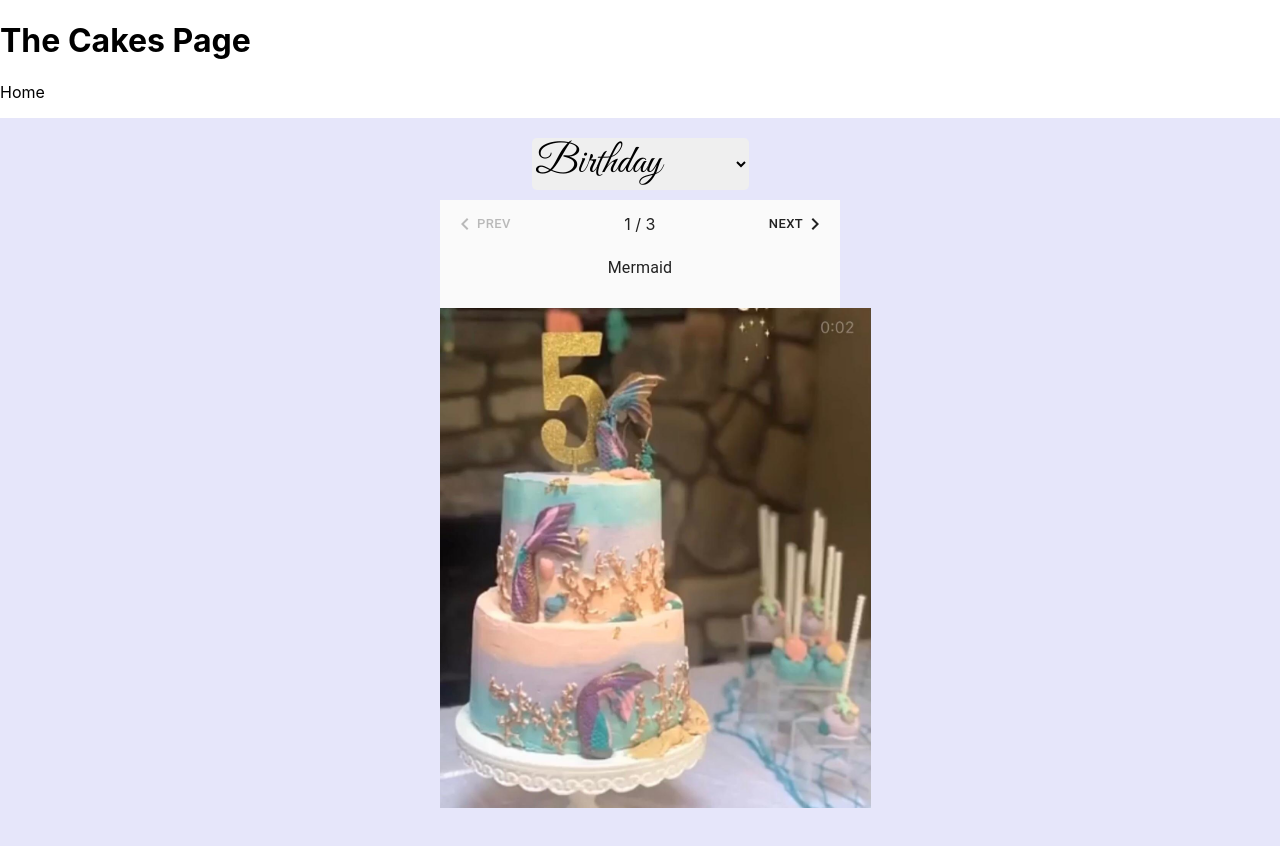
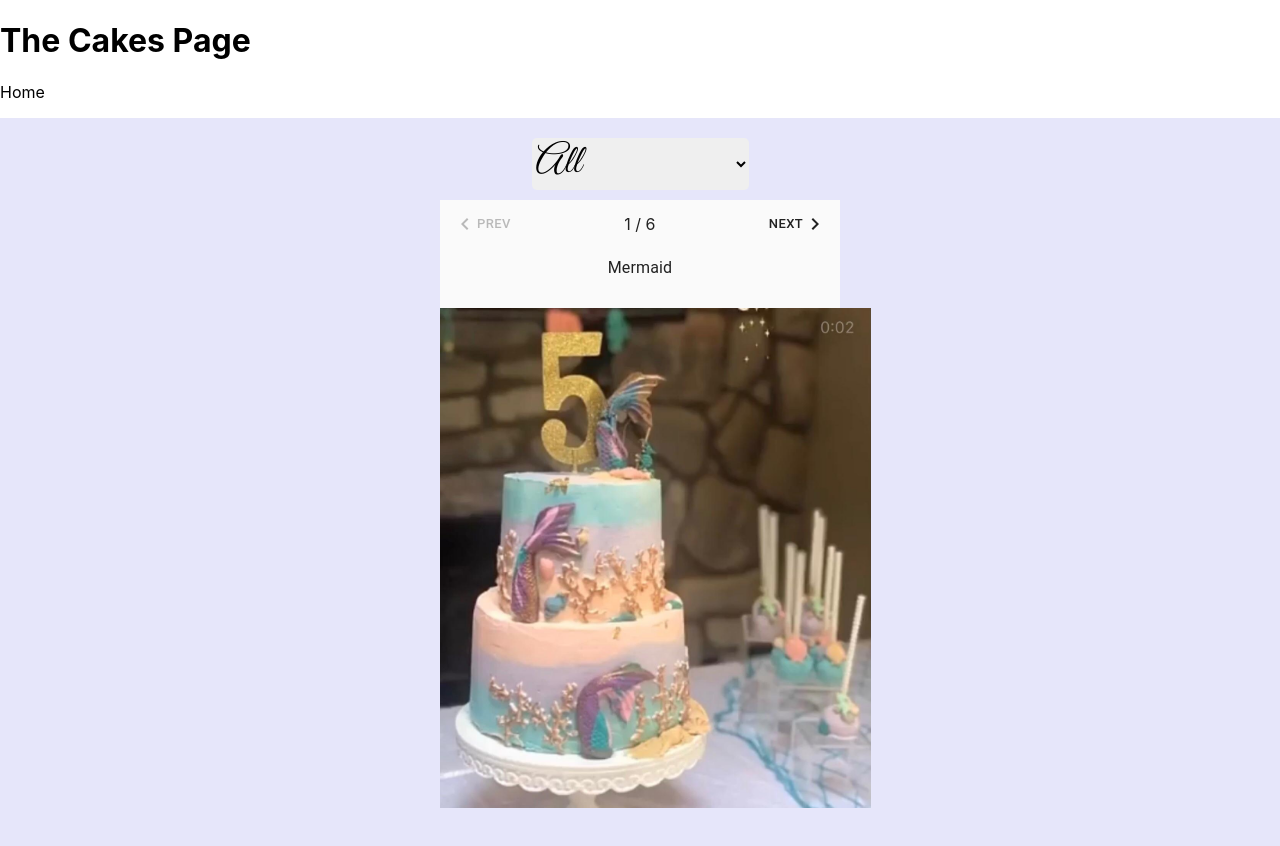
Before and after one commit to rwbogan87/nextjs-Cakes, a Next.js app: page /cakes in a window 1280 px wide. Shown: the top 846 px of the page. Built offline with nearby package versions, Linux system fonts and the light colour scheme.

Commit message:
added 'all' category for all listings

```diff
--- a/pages/cakes/index.js
+++ b/pages/cakes/index.js
@@ -11,12 +11,14 @@ import styles from '../../styles/Cakes.module.css';
 
 import styled from 'styled-components';
 
+//! Why does the doctor cake show on initial load with mobile????
 
 const ImageHover = styled.img`
     margin-left: auto;
     margin-right: auto;
     z-index: 99;
     transition: transform .3s;
+    // hover disabled for mobile
     // :hover {
     //     -ms-transform: scale(1.25);
     //     -webkit-transform: scale(1.25);
@@ -71,7 +73,7 @@ export default function Cakes(props) {
     const theme = useTheme();
     const [activeStep, setActiveStep] = useState(0);
     const [transition, setTransition] = useState(true)
-    const [category, setCategory] = useState('Birthday');
+    const [category, setCategory] = useState('All');
     console.log('useState category:', category)
 
     //*attached to image onLoad for future styling
@@ -113,7 +115,9 @@ export default function Cakes(props) {
     })
 
     const targetArray = () => {
-        if (category == 'Birthday') {
+        if (category === 'All') {
+            return (picsArray)
+        } else if (category == 'Birthday') {
             return (filteredBirthdays)
         } else if (category === 'Baby Shower') {
             return (filteredBabyShowers)
@@ -153,6 +157,7 @@ export default function Cakes(props) {
                     setActiveStep(0)
                     setCategory(capitalize(e.target.value))
                     }}>
+                    <option value='All'>All</option>
                     <option value='Birthday'>Birthday</option>
                     <option value='Baby Shower'>Baby Shower</option>
                     <option value='Graduation'>Graduation</option>
```
